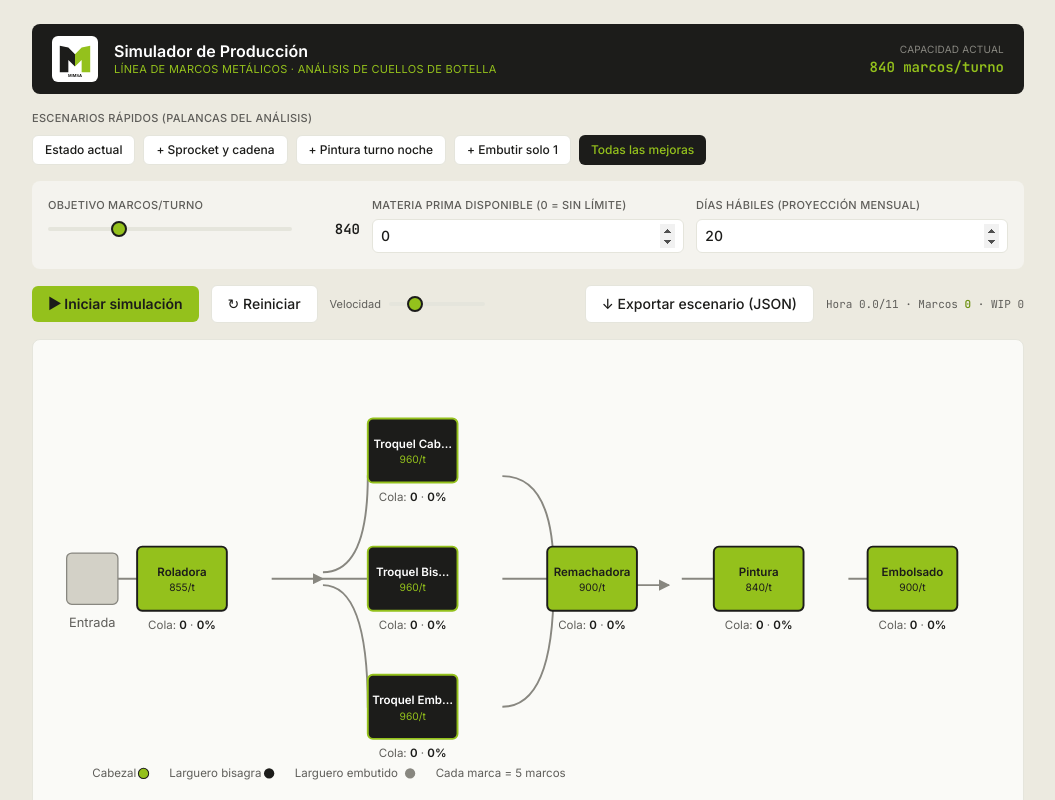
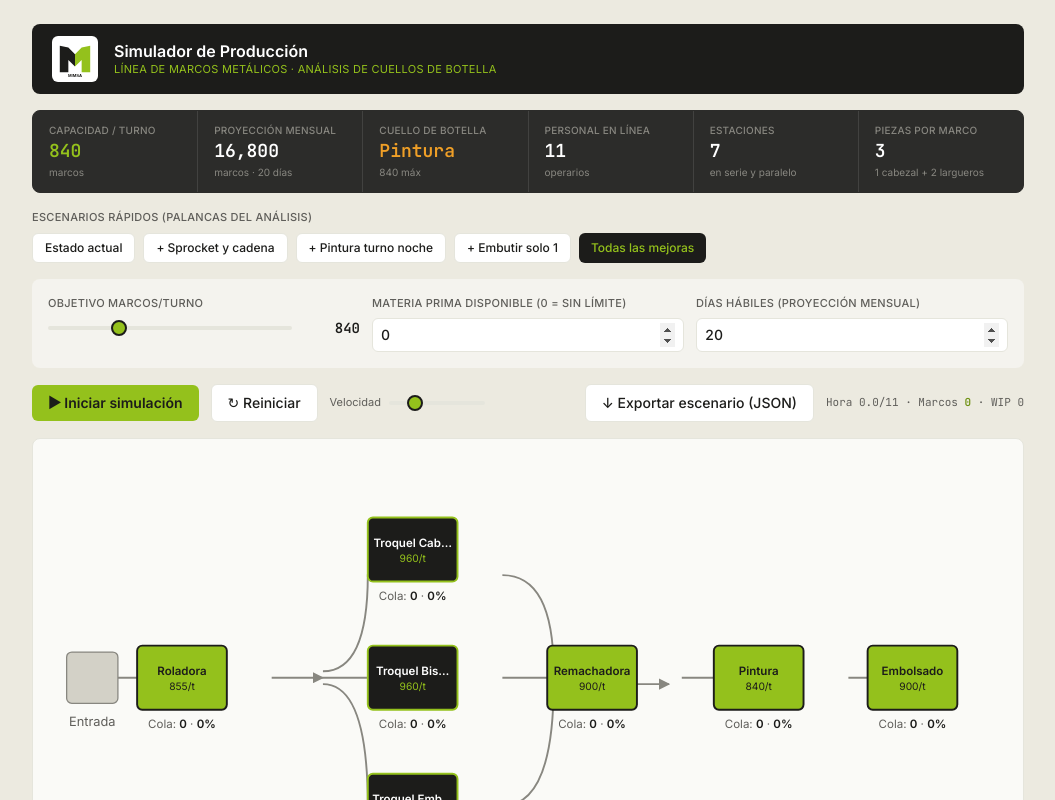
Before and after one commit to jlsosac85-lab/mimsa-simulador, a Next.js app: page / in a window 1280 px wide. Shown: the top 800 px of the page, without its empty margins (112-1167 px from the left). Built offline with nearby package versions, Linux system fonts and the light colour scheme.

Commit message:
Add files via upload

```diff
--- /dev/null
+++ b/components/KpiStrip.tsx
@@ -0,0 +1,94 @@
+"use client";
+
+import { Station, GlobalParams, SimulationResult } from "@/lib/simulation";
+
+interface Props {
+  stations: Station[];
+  params: GlobalParams;
+  result: SimulationResult;
+}
+
+interface Kpi {
+  label: string;
+  value: string;
+  unit?: string;
+  tone?: "green" | "white" | "red";
+}
+
+export function KpiStrip({ stations, params, result }: Props) {
+  const totalPeople = stations.reduce((sum, s) => sum + s.people, 0);
+
+  const kpis: Kpi[] = [
+    {
+      label: "Capacidad / turno",
+      value: Math.round(result.effectiveCapacity).toLocaleString("es-MX"),
+      unit: "marcos",
+      tone: "green",
+    },
+    {
+      label: "Proyección mensual",
+      value: Math.round(result.monthlyCapacity).toLocaleString("es-MX"),
+      unit: `marcos · ${params.workingDays} días`,
+      tone: "white",
+    },
+    {
+      label: "Cuello de botella",
+      value: result.bottleneck.name,
+      unit: `${Math.round(
+        result.stationResults.find((r) => r.isBottleneck)!.capacity
+      ).toLocaleString("es-MX")} máx`,
+      tone: "red",
+    },
+    {
+      label: "Personal en línea",
+      value: String(totalPeople),
+      unit: "operarios",
+      tone: "white",
+    },
+    {
+      label: "Estaciones",
+      value: String(stations.length),
+      unit: "en serie y paralelo",
+      tone: "white",
+    },
+    {
+      label: "Piezas por marco",
+      value: "3",
+      unit: "1 cabezal + 2 largueros",
+      tone: "white",
+    },
+  ];
+
+  return (
+    <div className="mb-4 overflow-hidden rounded-lg border border-mimsa-carbon bg-mimsa-carbon">
+      <div className="flex items-stretch overflow-x-auto">
+        {kpis.map((k, i) => (
+          <div
+            key={k.label}
+            className={`flex min-w-[150px] flex-1 flex-col gap-0.5 px-4 py-3 ${
+              i > 0 ? "border-l border-white/10" : ""
+            }`}
+          >
+            <span className="text-[10px] font-medium uppercase tracking-wide text-mimsa-grayLight">
+              {k.label}
+            </span>
+            <span
+              className={`font-mono text-lg font-semibold leading-tight ${
+                k.tone === "green"
+                  ? "text-mimsa-green"
+                  : k.tone === "red"
+                  ? "text-alert-amber"
+                  : "text-white"
+              }`}
+            >
+              {k.value}
+            </span>
+            {k.unit && (
+              <span className="text-[10px] text-mimsa-grayLight">{k.unit}</span>
+            )}
+          </div>
+        ))}
+      </div>
+    </div>
+  );
+}
--- a/components/Simulator.tsx
+++ b/components/Simulator.tsx
@@ -9,6 +9,7 @@ import {
   evaluate,
 } from "@/lib/simulation";
 import { MimsaLogo } from "./MimsaLogo";
+import { KpiStrip } from "./KpiStrip";
 import { StationCard } from "./StationCard";
 import { PlantLayout } from "./PlantLayout";
 import { ResultsPanel } from "./ResultsPanel";
@@ -103,16 +104,11 @@ export function Simulator() {
             LÍNEA DE MARCOS METÁLICOS · ANÁLISIS DE CUELLOS DE BOTELLA
           </p>
         </div>
-        <div className="ml-auto hidden text-right sm:block">
-          <div className="text-[10px] uppercase tracking-wide text-mimsa-grayLight">
-            Capacidad actual
-          </div>
-          <div className="font-mono text-sm font-semibold text-mimsa-green">
-            {Math.round(result.effectiveCapacity).toLocaleString("es-MX")}{" "}
-            marcos/turno
-          </div>
-        </div>
       </header>
+
+      {/* Cintilla de KPIs principales */}
+      <KpiStrip stations={stations} params={params} result={result} />
+
 
       {/* Presets */}
       <section className="mb-4">
```
